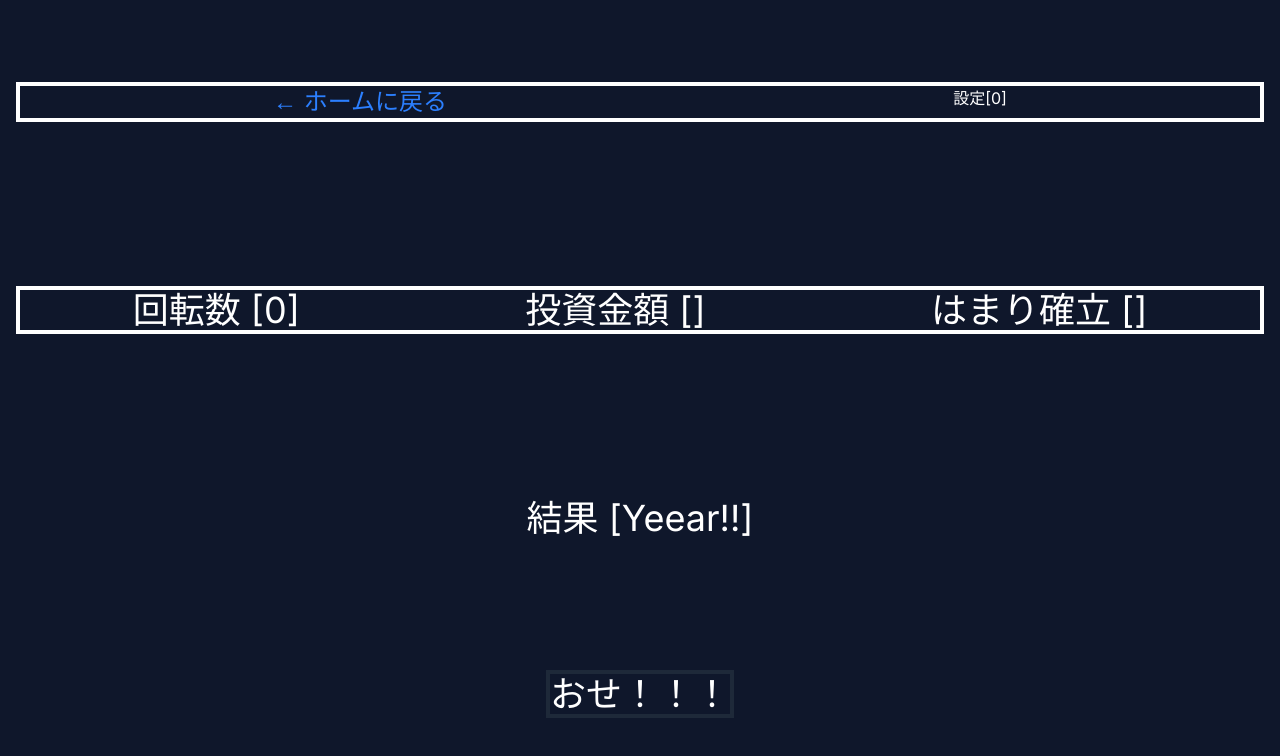
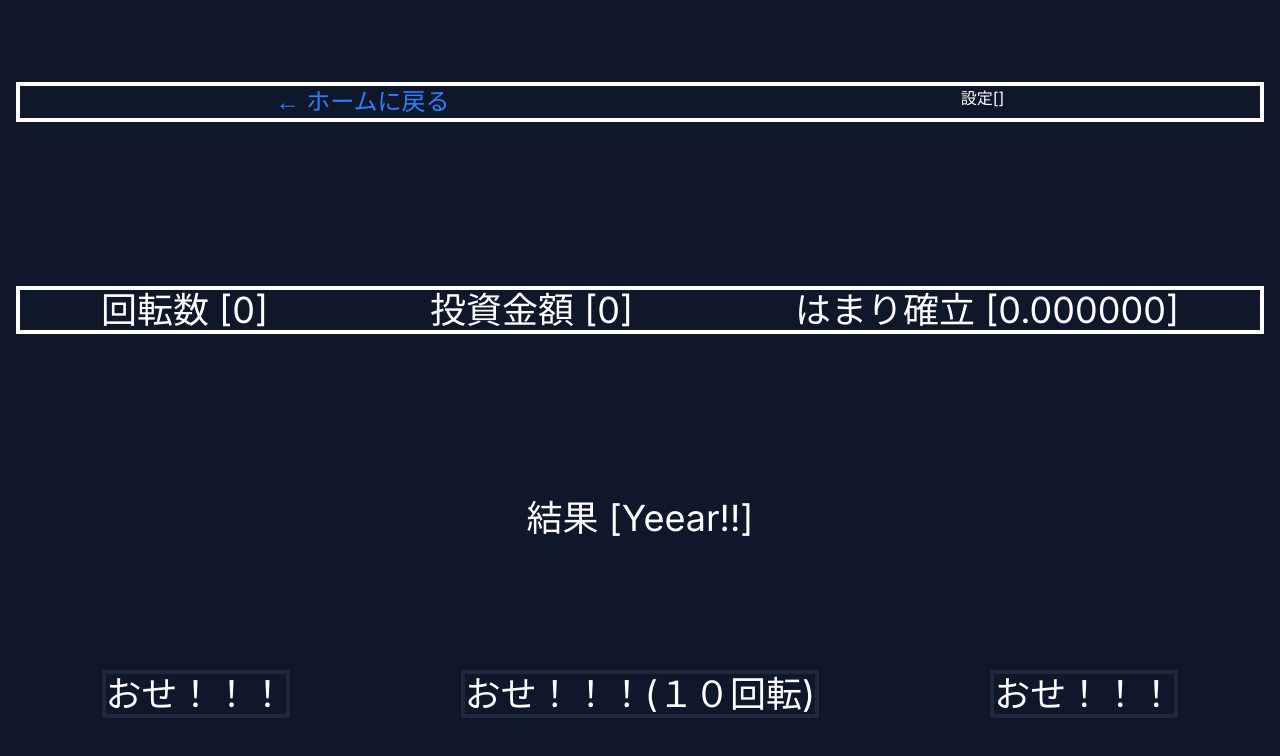
Before and after one commit to Reossann/my-universe, a Next.js app: page /pachinco in a window 1280 px wide. Shown: the top 756 px of the page. Built offline with nearby package versions, Linux system fonts and the light colour scheme.

Commit message:
feat: pachinco => UseRefに苦戦中

```diff
--- a/app/pachinco/page.tsx
+++ b/app/pachinco/page.tsx
@@ -1,16 +1,30 @@
 "use client";
 
 import Link from 'next/link'; // 忘れずに！
+import { resolve } from 'path';
 import {  useState } from 'react';
 
 
 export default function P(){
     const [counter, setCounter] = useState<number>(0);
     const [result,setResult] = useState<string>("Yeear!!");
-    const [random_variable, setRandom_varianle] = useState<number>(0);
+    const [randomVariable, setRandomVariable] = useState<number>(0);
+    const [totalSpent, setTotalSpent] = useState<number>(0);
+    const [costPerSpin, setCostPerSpin] = useState<number>(50);
+
+    const sleep = (time:number) => {
+        return new Promise((resolve) => {
+            setTimeout(()=> {
+                resolve(null);
+            }, time)
+        });
+    };
+
     const handleLack = () => {
         if (result === "Yes!!!")return
-        setCounter(counter + 1)
+        setCounter((prev) => prev + 1)
+        setTotalSpent((prev) => prev + costPerSpin)
+        setRandomVariable((1 - (1/99.9)) ** (counter + 1))
         console.log(counter)
         const randomNumber = Math.random()
         console.log(randomNumber)
@@ -18,6 +32,12 @@ export default function P(){
             setResult("Yes!!!")
         }else{
             setResult("No!!!")
+        }
+    }
+    const  handleLack_10 = async () => {
+        for (let i = 0; i < 10; i++){
+            handleLack()
+            await sleep(100)
         }
     }
 
@@ -35,7 +55,7 @@ export default function P(){
           ← ホームに戻る
                 </Link>
                 <div>
-                    設定[{random_variable}]
+                    設定[]
                 </div>
             </div>
             <div className='flex mb-8 flex-row justify-around border-4 text-4xl'>
@@ -45,11 +65,11 @@ export default function P(){
                 </div>
                 <div>
                     投資金額
-                    []
+                    [{totalSpent}]
                 </div>
                 <div>
                     はまり確立
-                    []
+                    [{randomVariable.toFixed(6)}]
                 </div>
             </div>
             <div className='flex justify-around text-4xl'>
@@ -61,6 +81,14 @@ export default function P(){
         className='bg-red border-4 border-gray-800 '
         onClick={() => handleLack()}
         >おせ！！！</button>
+        <button
+        className='bg-red border-4 border-gray-800 '
+        onClick={() => {handleLack_10()}}
+        >おせ！！！(１０回転)</button>
+        <button
+        className='bg-red border-4 border-gray-800 '
+        onClick={() => handleLack()}
+        >おせ！！！</button>
             </div>
 
     </main>
```
